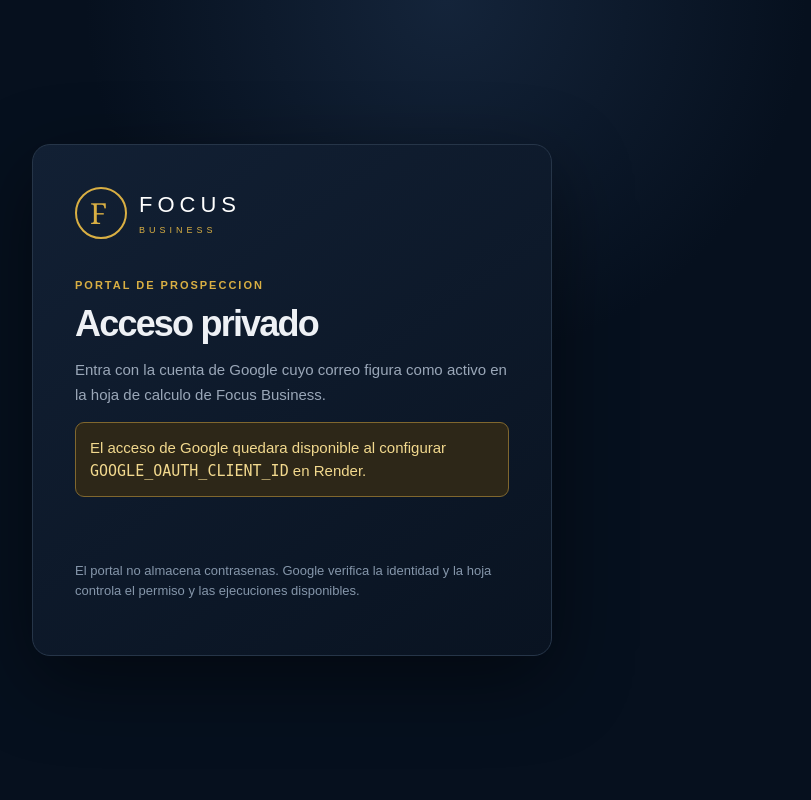
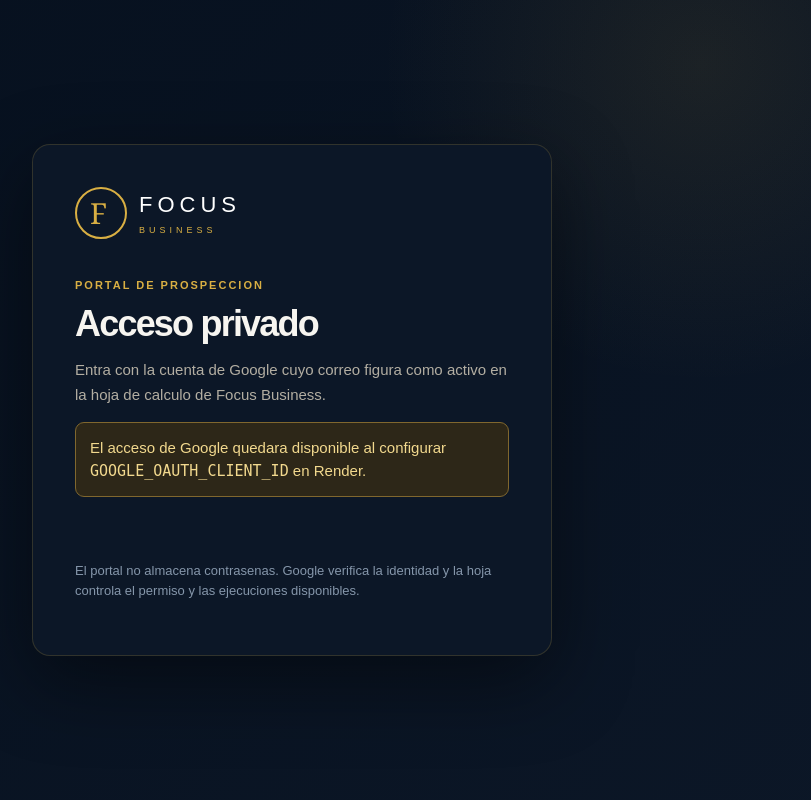
Before and after one commit to focusbusiness2026-byte/focus-prospeccion, a FastAPI app: page / in a window 1280 px wide. Shown: the whole page, without its empty margins (348-1159 px from the left). Run offline with FastAPI, Linux system fonts and the light colour scheme; some libraries are stand-ins or nearby versions.

Commit message:
style: apply Focus Business palette to published prospection

```diff
--- a/app/static/app.css
+++ b/app/static/app.css
@@ -1112,3 +1112,41 @@ tbody tr:last-child td { border-bottom: 0; }
   .review-state-grid { grid-template-columns: 1fr; }
   .decision-actions > *, .summary-request-card > button { width: 100%; }
 }
+
+/* Focus Business palette for the existing production portal. */
+:root {
+  --ink:#06101e;
+  --panel:#0c1727;
+  --panel-2:#0c1727;
+  --line:#d9af432e;
+  --paper:#f7f5f0;
+  --muted:#b3aea2;
+  --gold:#d9af43;
+  --gold-soft:#e8c66d;
+}
+body { background:radial-gradient(circle at 82% 8%,rgba(217,175,67,.09),transparent 25%),linear-gradient(135deg,#06101e,#0c1727); color:var(--paper) }
+.site-header,.portal-boot-screen { background:#06101e; border-color:var(--line) }
+.card,.access-card,.stats article,.crm-column,.crm-board-card,.crm-trello-card,
+.activity-card,.method-card,.search-card,.results-section,.automation-panel,
+.dashboard-automation-quick,.portal-role-banner,.public-work-guide,
+.lead-decision-panel,.summary-request-card,.review-state-grid>div {
+  background:#0c1727;
+  border-color:var(--line);
+  color:var(--paper);
+}
+.portal-role-banner.admin { box-shadow:inset 4px 0 var(--gold),0 14px 34px #0005 }
+.portal-role-banner.admin,.portal-role-banner.client { background:#0c1727; border-color:var(--line) }
+.portal-role-icon,.portal-role-badge { border-color:var(--gold); color:var(--gold); background:#06101e }
+.admin-control-menu>summary,.account-menu>summary,.crm-column-add,.crm-canvas-scroll button {
+  background:#0c1727;
+  border-color:var(--line);
+  color:var(--gold);
+}
+.top-link.current,.top-link:hover,.admin-control-menu>summary:hover {
+  border-color:var(--gold);
+  color:var(--gold);
+}
+.primary,.small-button.primary { background:var(--gold); border-color:var(--gold); color:var(--ink) }
+input,select,textarea { accent-color:var(--gold) }
+input:focus-visible,select:focus-visible,textarea:focus-visible,
+button:focus-visible,a:focus-visible,summary:focus-visible { outline:2px solid var(--gold); outline-offset:2px }
```
